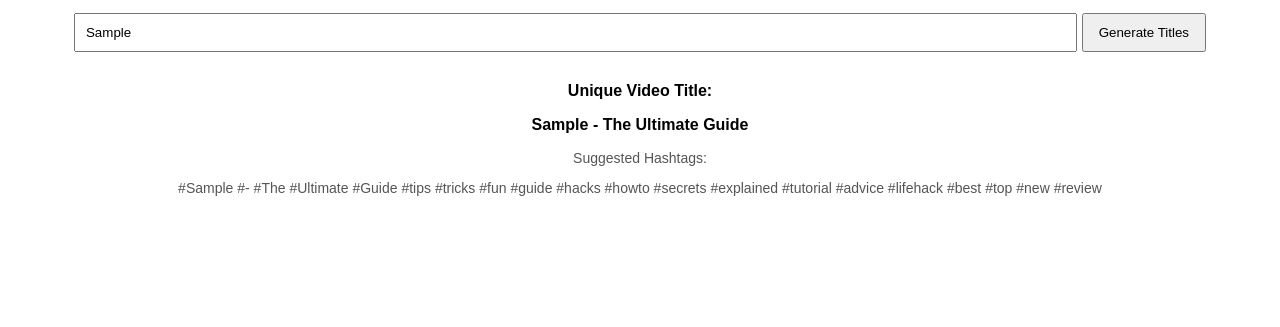
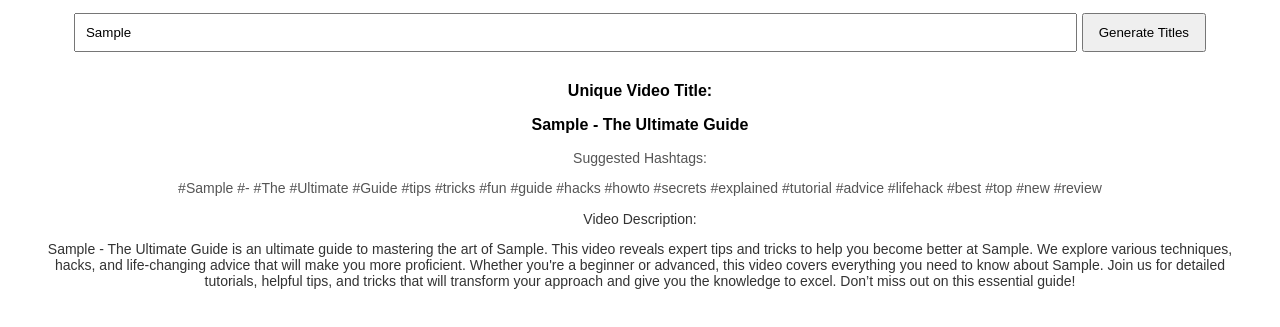
Before and after one commit to RealScripts-q/namegen, a plain HTML site: page index.html in a window 1280 px wide. Both pictures are taken after typing "Sample" into the empty fields and a click on the button "Generate Titles". Shown: the part 147-474 px from the top of the page. Drawn offline with Linux system fonts and the light colour scheme.

Commit message:
Update index.html

```diff
--- a/index.html
+++ b/index.html
@@ -11,6 +11,7 @@
         input { padding: 10px; margin-bottom: 10px; width: 80%; }
         .description { font-size: 16px; margin-top: 20px; color: #555; }
         .hashtags { font-size: 14px; color: #555; margin-top: 15px; }
+        .video-description { font-size: 14px; color: #333; margin-top: 15px; font-weight: normal; }
     </style>
 </head>
 <body>
@@ -20,6 +21,7 @@
     <button onclick="generateTitles()">Generate Titles</button>
     <div class="results" id="results"></div>
     <div class="hashtags" id="hashtags"></div>
+    <div class="video-description" id="video-description"></div>
 
     <script>
         const randomWords = ["tips", "tricks", "fun", "guide", "hacks", "howto", "secrets", "explained", "tutorial", "advice", "lifehack", "best", "top", "new", "review", "react", "challenge", "amazing", "discover", "vlog"];
@@ -46,6 +48,11 @@
                 `Discover ${baseKeyword} Like Never Before`
             ];
             return combinations;
+        }
+
+        function generateDescription(title) {
+            const description = `${title} is an ultimate guide to mastering the art of ${title.split(' ')[0]}. This video reveals expert tips and tricks to help you become better at ${title.split(' ')[0]}. We explore various techniques, hacks, and life-changing advice that will make you more proficient. Whether you're a beginner or advanced, this video covers everything you need to know about ${title.split(' ')[0]}. Join us for detailed tutorials, helpful tips, and tricks that will transform your approach and give you the knowledge to excel. Don’t miss out on this essential guide!`;
+            return description;
         }
 
         function generateTitles() {
@@ -78,6 +85,10 @@
             // Generate hashtags
             const hashtags = generateHashtags(selectedTitle);
             document.getElementById("hashtags").innerHTML = `Suggested Hashtags:<br><p>${hashtags}</p>`;
+
+            // Generate description
+            const description = generateDescription(selectedTitle);
+            document.getElementById("video-description").innerHTML = `Video Description:<br><p>${description}</p>`;
         }
     </script>
 </body>
```
